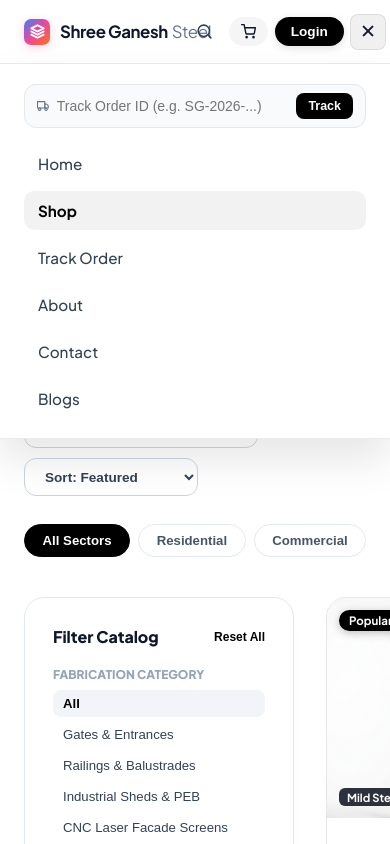
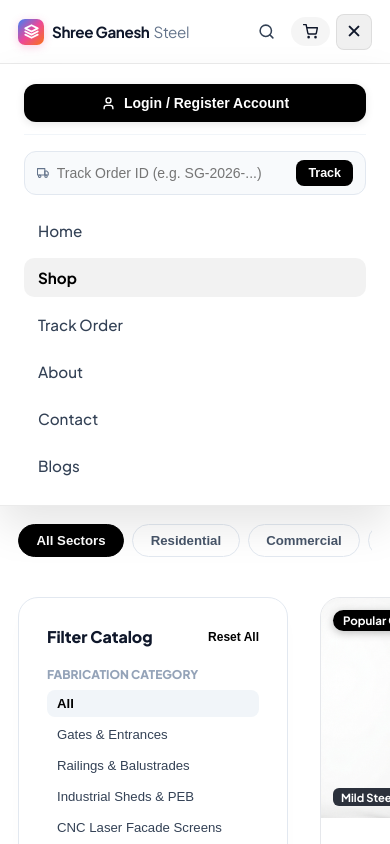
Before and after one commit to gamingwithganesh/shreeganeshsteelweb, a Next.js app: page /shop in a window 390 px wide. Both pictures are taken after a click on the button 368 px from the left and 31 px from the top of the page. Shown: the top 844 px of the page. Built offline with nearby package versions, Linux system fonts and the light colour scheme.

Commit message:
Fix mobile navbar overlap at 393x852 resolution

```diff
--- a/src/app/globals.css
+++ b/src/app/globals.css
@@ -150,16 +150,16 @@ h6 {
   max-width: 1240px;
   margin-left: auto;
   margin-right: auto;
-  padding-left: 1.5rem;
-  padding-right: 1.5rem;
+  padding-left: 1.125rem;
+  padding-right: 1.125rem;
   width: 100%;
   box-sizing: border-box;
 }
 
 @media (min-width: 640px) {
   .container-custom {
-    padding-left: 2rem;
-    padding-right: 2rem;
+    padding-left: 1.75rem;
+    padding-right: 1.75rem;
   }
 }
 
--- a/src/components/Navbar.tsx
+++ b/src/components/Navbar.tsx
@@ -197,13 +197,13 @@ export default function Navbar() {
           }}
         >
           {/* 1. Left: Brand Logo */}
-          <div style={{ display: 'flex', alignItems: 'center', gap: '2.5rem' }}>
+          <div style={{ display: 'flex', alignItems: 'center', gap: '2rem', flexShrink: 0 }}>
             <Link
               href="/"
               style={{
                 display: 'inline-flex',
                 alignItems: 'center',
-                gap: '10px',
+                gap: '8px',
                 textDecoration: 'none',
                 flexShrink: 0,
               }}
@@ -229,10 +229,10 @@ export default function Navbar() {
                 </svg>
               </div>
 
-              <div style={{ display: 'flex', alignItems: 'baseline', gap: '4px' }}>
+              <div style={{ display: 'flex', alignItems: 'baseline', gap: '4px', whiteSpace: 'nowrap' }}>
                 <span
                   style={{
-                    fontSize: '1.05rem',
+                    fontSize: 'clamp(0.95rem, 3.2vw, 1.05rem)',
                     fontWeight: 700,
                     color: '#0f172a',
                     letterSpacing: '-0.025em',
@@ -242,7 +242,7 @@ export default function Navbar() {
                 </span>
                 <span
                   style={{
-                    fontSize: '1.05rem',
+                    fontSize: 'clamp(0.95rem, 3.2vw, 1.05rem)',
                     fontWeight: 400,
                     color: '#64748b',
                     letterSpacing: '-0.025em',
@@ -597,7 +597,8 @@ export default function Navbar() {
               )}
             </Link>
 
-            {/* 4. Single Unified Login Button / Logged In User Pill */}
+            {/* 4. Desktop Single Unified Login Button / Logged In User Pill */}
+            <div className="hidden-mobile-nav" style={{ display: 'inline-flex', alignItems: 'center' }}>
             {currentUser ? (
               <div style={{ position: 'relative' }} ref={userMenuRef}>
                 <button
@@ -781,6 +782,7 @@ export default function Navbar() {
                 <span>Login</span>
               </button>
             )}
+            </div>
 
             {/* Mobile Hamburger Button */}
             <button
@@ -832,6 +834,84 @@ export default function Navbar() {
               zIndex: 99,
             }}
           >
+            {/* Mobile User Profile or Login Trigger */}
+            <div style={{ paddingBottom: '0.75rem', borderBottom: '1px solid #f1f5f9', marginBottom: '0.5rem' }}>
+              {currentUser ? (
+                <div style={{ display: 'flex', alignItems: 'center', justifyContent: 'space-between', backgroundColor: '#f8fafc', padding: '10px 14px', borderRadius: '12px' }}>
+                  <div>
+                    <div style={{ fontSize: '0.875rem', fontWeight: 700, color: '#0f172a' }}>{currentUser.name}</div>
+                    <div style={{ fontSize: '0.75rem', color: '#64748b' }}>{currentUser.phone || currentUser.email}</div>
+                  </div>
+                  <div style={{ display: 'flex', gap: '8px' }}>
+                    <Link
+                      href="/cart"
+                      onClick={() => setIsMobileMenuOpen(false)}
+                      style={{ fontSize: '0.75rem', fontWeight: 600, color: '#0f172a', textDecoration: 'none', backgroundColor: '#ffffff', border: '1px solid #e2e8f0', padding: '5px 10px', borderRadius: '8px' }}
+                    >
+                      Orders
+                    </Link>
+                    <button
+                      type="button"
+                      onClick={() => {
+                        setIsMobileMenuOpen(false);
+                        logoutUser();
+                      }}
+                      style={{ fontSize: '0.75rem', fontWeight: 600, color: '#ef4444', backgroundColor: '#ffffff', border: '1px solid #fecaca', padding: '5px 10px', borderRadius: '8px', cursor: 'pointer' }}
+                    >
+                      Logout
+                    </button>
+                  </div>
+                </div>
+              ) : (currentAdmin || (pathname && pathname.startsWith('/admin'))) ? (
+                <div style={{ display: 'flex', alignItems: 'center', justifyContent: 'space-between', backgroundColor: '#f8fafc', padding: '10px 14px', borderRadius: '12px' }}>
+                  <div>
+                    <div style={{ fontSize: '0.875rem', fontWeight: 700, color: '#0f172a' }}>{currentAdmin?.name || 'Ganesh Shende'} (Admin)</div>
+                    <div style={{ fontSize: '0.75rem', color: '#64748b' }}>{currentAdmin?.email || 'admin@sgwwsp.com'}</div>
+                  </div>
+                  <button
+                    type="button"
+                    onClick={() => {
+                      setIsMobileMenuOpen(false);
+                      handleAdminLogout();
+                    }}
+                    style={{ fontSize: '0.75rem', fontWeight: 600, color: '#ef4444', backgroundColor: '#ffffff', border: '1px solid #fecaca', padding: '5px 10px', borderRadius: '8px', cursor: 'pointer' }}
+                  >
+                    Logout
+                  </button>
+                </div>
+              ) : (
+                <button
+                  type="button"
+                  onClick={() => {
+                    setIsMobileMenuOpen(false);
+                    setIsAuthModalOpen(true);
+                  }}
+                  style={{
+                    width: '100%',
+                    display: 'flex',
+                    alignItems: 'center',
+                    justifyContent: 'center',
+                    gap: '8px',
+                    backgroundColor: '#000000',
+                    color: '#ffffff',
+                    padding: '11px',
+                    borderRadius: '12px',
+                    fontSize: '0.875rem',
+                    fontWeight: 600,
+                    border: 'none',
+                    cursor: 'pointer',
+                    boxShadow: '0 2px 8px rgba(0, 0, 0, 0.1)',
+                  }}
+                >
+                  <svg width="15" height="15" viewBox="0 0 24 24" fill="none" stroke="currentColor" strokeWidth="2.2">
+                    <path d="M19 21v-2a4 4 0 0 0-4-4H9a4 4 0 0 0-4 4v2" />
+                    <circle cx="12" cy="7" r="4" />
+                  </svg>
+                  <span>Login / Register Account</span>
+                </button>
+              )}
+            </div>
+
             {/* Quick Mobile Track Order by ID */}
             <form
               onSubmit={(e) => handleTrackSubmit(e)}
```
